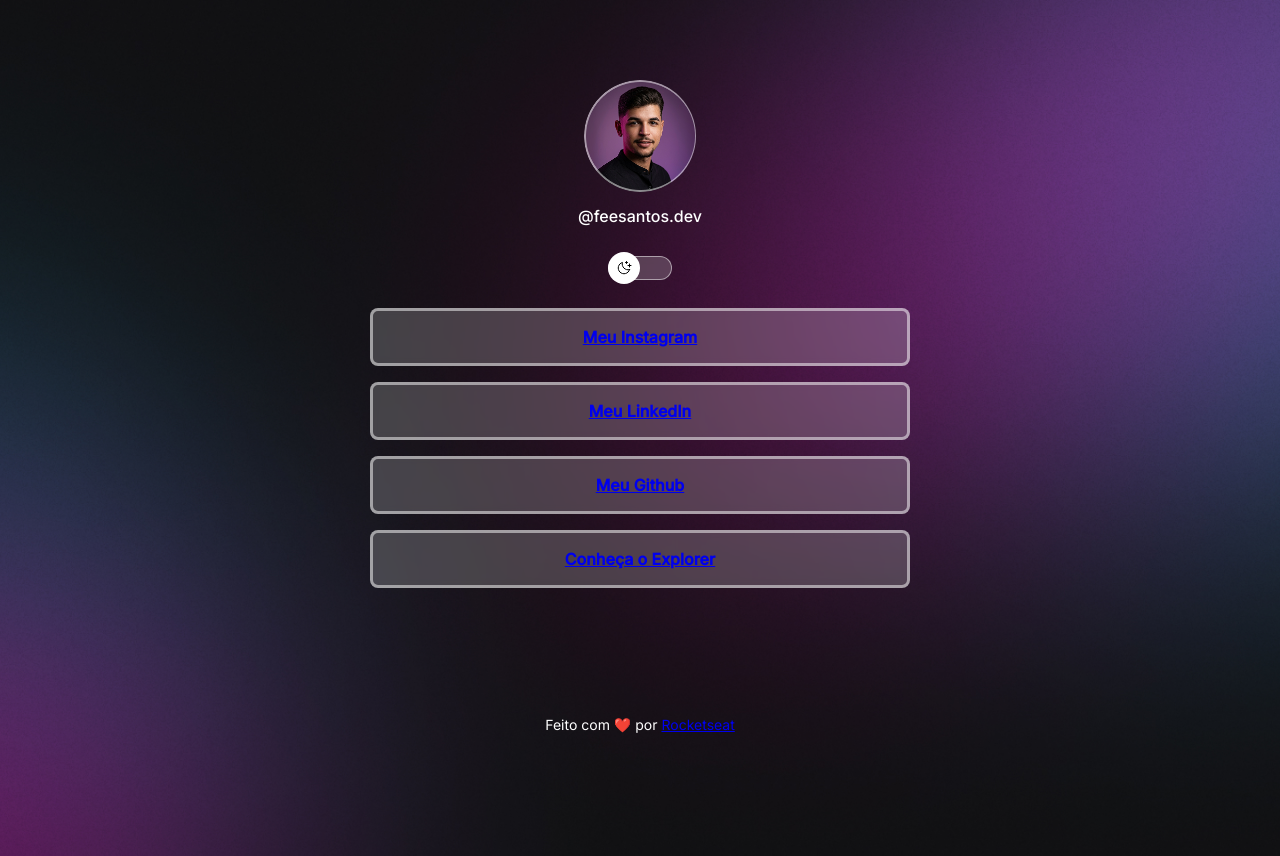
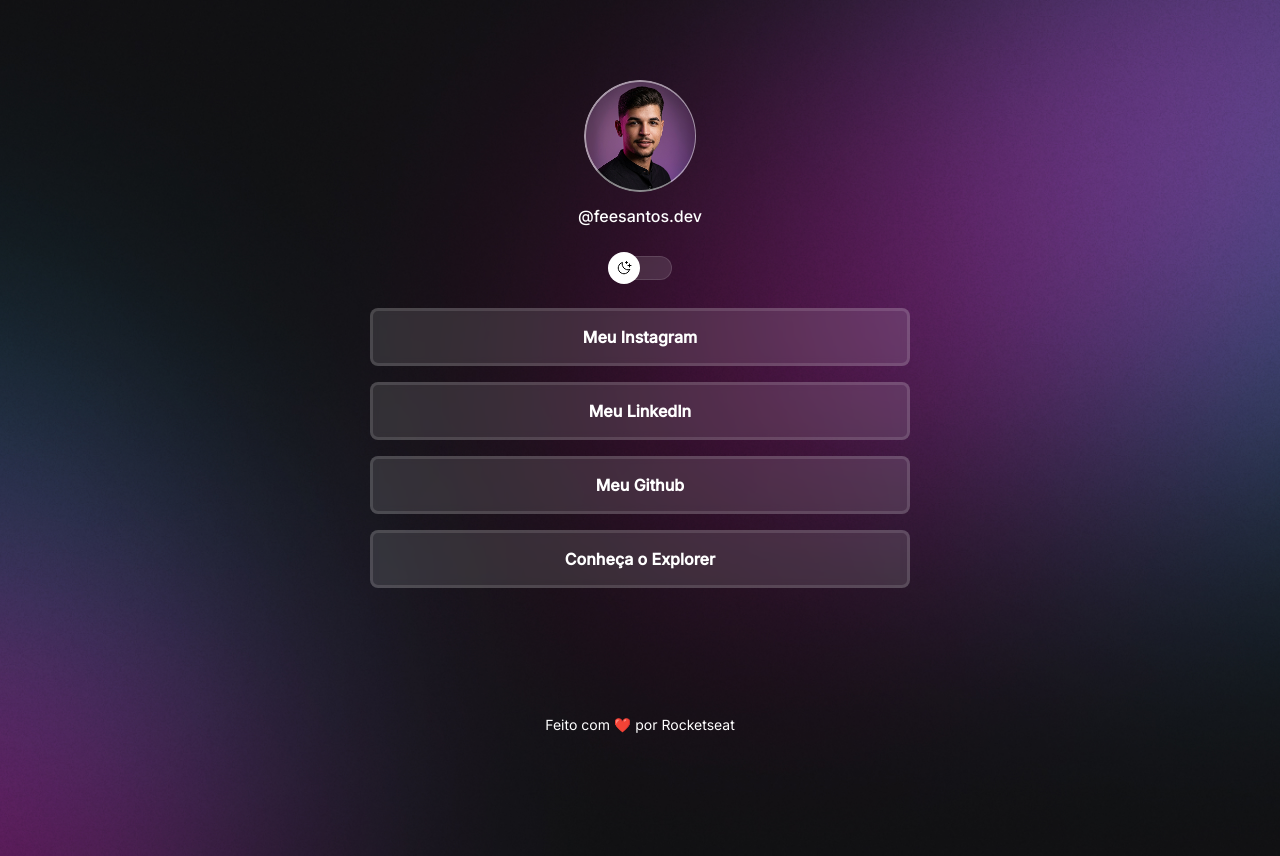
Before and after one commit to feesantosdev/Projeto-Bio, a plain HTML site: page index.html in a window 1280 px wide. Drawn offline with nearby package versions, Linux system fonts and the light colour scheme.

Commit message:
adjust css

```diff
--- a/style.css
+++ b/style.css
@@ -7,11 +7,12 @@
 :root {
    --text-color: white;
    --bg-url: url(./assets/bg-mobile.jpg);
-   --stroke-color:rgba(255, 255, 255, 0.5);
-   --surface-color: rgba(255, 255, 255, 0.2);
+   --stroke-color:rgba(255, 255, 255, 0.12);
+   --surface-color: rgba(255, 255, 255, 0.12);
    --surface-color-hover: rgba(255, 255, 255, 0.2);
    --highlight-color: rgba(55, 255, 255, 0.2);
    --switch-bg: url(./assets/moon-stars.svg);
+   --link-color: white;
 }
 
 .light {
@@ -22,6 +23,7 @@
    --surface-color-hover: rgba(255, 255, 255, 0.2);
    --highlight-color: rgba(0,0,0,0.1);
    --switch-bg: url(./assets/sun.svg);
+   --link-color: #4C1D95;
 }
 
 body  {
@@ -139,6 +141,12 @@ body {
     transition: all 0.2s;
  }
 
+ a,
+ a:visited {
+  color: var(--link-color);
+  text-decoration: none;
+ }
+
  /* pseudo-selector */
  ul li a:hover {
    background: var(--surface-color-hover);
```
